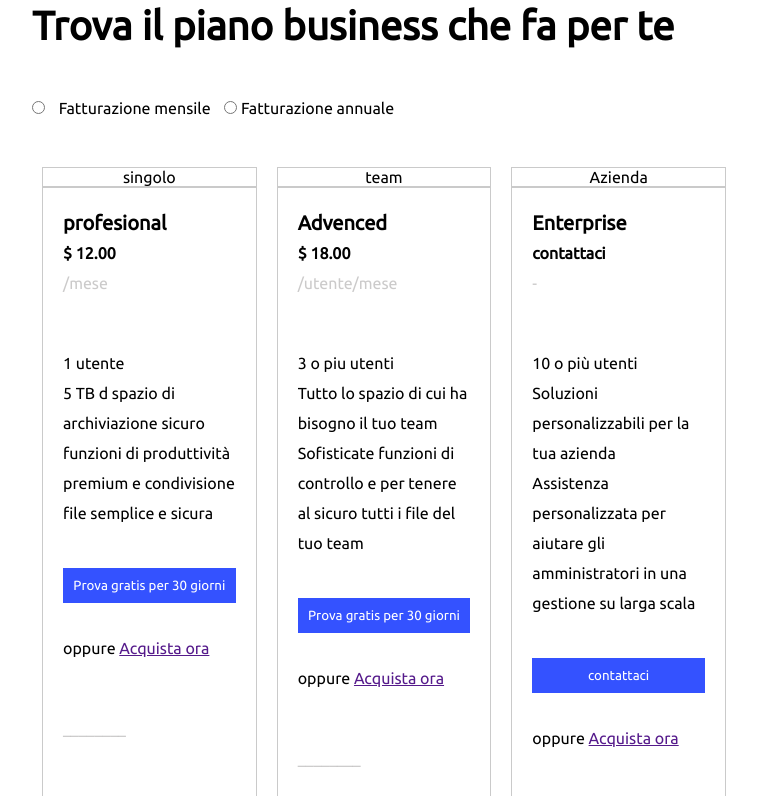
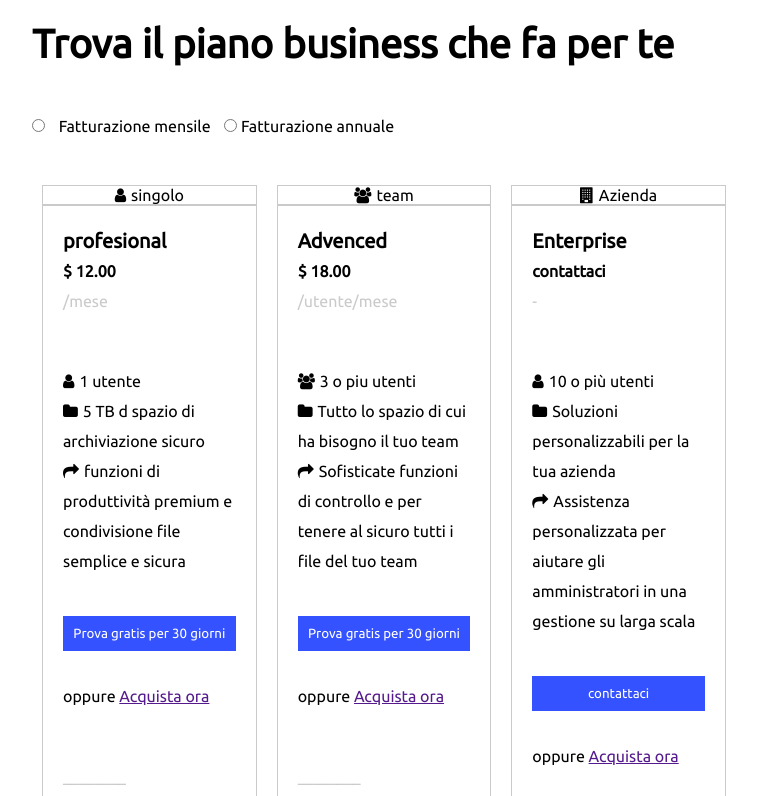
Before and after one commit to tomasdarienko/htmlcss-dropbox, a plain HTML site: page index.html in a window 1280 px wide. Shown: the part 900-1696 px from the top of the page, without its empty margins (256-1013 px from the left). Drawn offline with Linux system fonts and the light colour scheme.

Commit message:
esercizio finito

```diff
--- a/css/style.css
+++ b/css/style.css
@@ -7,7 +7,7 @@
 }
 
 
-header{
+header {
      position: fixed;
      z-index: 1;
      width: 100%;
@@ -15,9 +15,12 @@ header{
      border-bottom: 1px solid black;
 
 }
+
+/* tutti i container */
+
+
 .container-100 {
      width: 100%;
-
 }
 
 .container-80 {
@@ -43,7 +46,7 @@ header{
 
 
 
-
+/* tutte le colonne */
 
 .col-20 {
      width: 20%;
@@ -90,7 +93,7 @@ header{
 
 
 
-
+/* posizionamento(flex e position) */
 
 .d-flex {
      display: flex;
@@ -120,11 +123,13 @@ header{
 .wrap {
      flex-wrap: wrap;
 }
-.realtive{
+
+.realtive {
      position: relative;
 }
-.col-70 > .jumbo {
-     position:absolute;
+
+.col-70>.jumbo {
+     position: absolute;
 
 
 }
@@ -132,6 +137,7 @@ header{
 
 
 
+/* bordi margini e padding */
 
 .border {
      border: 1px solid rgba(153, 152, 152, 0.512);
@@ -149,67 +155,89 @@ header{
 .pdng-30 {
      padding: 30px;
 }
+
 .pdng-20 {
      padding: 20px;
 }
+
 .pdng-100 {
      padding: 100px;
 }
-.margin-lfrt-20{
-     margin-left:  10px;
+
+.margin-lfrt-20 {
+     margin-left: 10px;
      margin-right: 10px;
 }
-.margin-top-20{
-margin-top: 20px;
+
+.margin-top-20 {
+     margin-top: 20px;
 }
-.margin-bt-100{
+
+.margin-bt-100 {
      margin-bottom: 100px;
 }
-.margin-bt-10{
+
+.margin-bt-10 {
      margin-bottom: 10px;
 }
-.margin-bt-50{
+
+.margin-bt-50 {
      margin-bottom: 50px;
 }
-.margin-bt-30{
+
+.margin-bt-30 {
      margin-bottom: 30px;
 }
-.margin-top-100{
+
+.margin-top-100 {
      margin-top: 100px;
 }
-.margin-tpbt-50{
+
+.margin-tpbt-50 {
      margin-top: 50px;
      margin-bottom: 50px;
 }
-.margin-10{
+
+.margin-10 {
      margin: 10px;
 }
-.line-h-30{
+
+.line-h-30 {
      line-height: 30px;
 }
 
-#callto-a{
+#callto-a {
      padding: 100px;
 }
 
+.d-flex>li {
+     padding: 20px;
+}
+
+i {
+     margin-right: 5px;
+}
+
+
+
+/* selettori extra */
 
 
 h1 {
      font-size: 80px;
      padding: 40px;
 }
-h2{
+
+h2 {
      font-size: 40px;
 }
-h3{
-font-size: 20px;
-}
-h4{
-     font-weight: 900;
+
+h3 {
+     font-size: 20px;
 }
 
-.d-flex>li {
-     padding: 20px;
+h4 {
+     font-weight: 900;
 }
 
 ul {
@@ -220,22 +248,30 @@ img {
      max-width: 100%;
 
 }
-button{
+
+
+/* bottoni */
+
+
+button {
      padding: 10px;
      background-color: rgb(52, 82, 255);
      color: white;
      border: none;
 }
-#button-jumbo{
+
+#button-jumbo {
      margin-top: 20px;
      margin-bottom: 20px;
 }
-.buttons-piani{
+
+.buttons-piani {
      min-width: 100%;
      margin: 40px 0px 30px 0px;
 
 }
-#button-wt-blackbord{
+
+#button-wt-blackbord {
      background-color: white;
      color: black;
      border: 1px solid black;
@@ -245,35 +281,40 @@ button{
 
 
 
-
-.square > .brand-img{
+/* blocchi colorati */
+.square>.brand-img {
      width: 50%;
      filter: invert(100%);
 }
 
-.col40 > .pdng-30{
+.col40>.pdng-30 {
      width: 50%;
 }
-#width-50{
-          width: 50%;
+
+#width-50 {
+     width: 50%;
+}
+
+.square {
+     width: 50%;
+     height: 15vw;
 }
 
 
 
-.square {
-     width: 50%;
-     height: 15vw;
 
-}
-
+/* color&bg-color */
 .white {
      color: white;
 }
-.black{
+
+.black {
      color: black;
 }
-.grey{
-     color: rgba(153, 152, 152, 0.512);;
+
+.grey {
+     color: rgba(153, 152, 152, 0.512);
+     ;
 }
 
 .bg-verde-acqua {
@@ -283,9 +324,11 @@ button{
 .bg-bordo {
      background-color: rgb(136, 0, 0);
 }
+
 .bg-white {
      background-color: rgb(255, 255, 255);
 }
+
 .bg-azzurro {
      background-color: rgb(0, 157, 255);
 }
--- a/index.html
+++ b/index.html
@@ -9,6 +9,7 @@
      <link rel="preconnect" href="https://fonts.googleapis.com">
      <link rel="preconnect" href="https://fonts.gstatic.com" crossorigin>
      <link href="https://fonts.googleapis.com/css2?family=Open+Sans&family=Ubuntu&display=swap" rel="stylesheet">
+     <link rel="stylesheet" href="https://cdnjs.cloudflare.com/ajax/libs/font-awesome/4.7.0/css/font-awesome.min.css">
 </head>
 
 <body>
@@ -35,6 +36,8 @@
           </div>
 
      </header>
+
+     <jumbotroon>
           <div class="bg-celeste margin-bt-100 ">
                <div class="container-60 min-h">
                     <div class="row d-flex ">
@@ -44,7 +47,8 @@
                          <div class="col-30">
                               <p>Finalmente tutti i tuoi strumenti,contenuti e collaboratori sono accesibili allo stesso
                                    posto.
-                              DROPBOX BUSINESS e uno spazio di archiviazioe sicuro: e un modo intelligente e integratoer
+                                   DROPBOX BUSINESS e uno spazio di archiviazioe sicuro: e un modo intelligente e
+                                   integratoer
                                    ottimizzare il flusso di lavoro esistente</p>
                               <button id="button-jumbo">inizia la tua prova gratuita</button>
                               <p>annulla i qualsiasi momento</p>
@@ -56,9 +60,13 @@
                     </div>
                </div>
           </div>
+     </jumbotroon>
+     <main>Ï
+          <!--************************* i 3piani di dropbox************* -->
           <div class="container-55">
                <div class="row d-flex margin-bt-100">
                     <div class="col-100 margin-bt-50">
+
 
 
                          <h2 class="margin-bt-50">Trova il piano business che fa per te</h2>
@@ -74,13 +82,13 @@
 
 
                     <div class="col-33 margin-lfrt-20 d-flex js-center border ">
-                    <div>singolo</div>
+                         <div><i class="fa fa-user"></i>singolo</div>
                     </div>
                     <div class="col-33 margin-lfrt-20 d-flex js-center border">
-                    <div>team</div>
+                         <div><i class="fa fa-users"></i>team</div>
                     </div>
                     <div class="col-33 margin-lfrt-20 d-flex js-center border">
-                    <div>Azienda</div>
+                         <div><i class="fa fa-building"></i>Azienda</div>
                     </div>
 
 
@@ -92,9 +100,10 @@
                               <div><strong>$ 12.00</strong></div>
                               <div class="margin-bt-50 grey">/mese</div>
 
-                         <div>1 utente</div>
-                         <div>5 TB d spazio di archiviazione sicuro</div>
-                         <div>funzioni di produttività premium e condivisione file semplice e
+                              <div><i class="fa fa-user"></i>1 utente</div>
+                              <div><i class="fa fa-folder"></i>5 TB d spazio di archiviazione sicuro</div>
+                              <div><i class="fa fa-share"></i>funzioni di produttività premium e condivisione file
+                                   semplice e
                                    sicura</div>
                               <button class="buttons-piani">Prova gratis per 30 giorni</button>
                               <div class="margin-bt-50">oppure <a href="">Acquista ora</a></div>
@@ -112,9 +121,11 @@
                               <div><strong>$ 18.00</strong></div>
                               <div class="margin-bt-50 grey">/utente/mese</div>
 
-                         <div>3 o piu utenti</div>
-                         <div>Tutto lo spazio di cui ha bisogno il tuo team</div>
-                         <div>Sofisticate funzioni di controllo e per tenere al sicuro tutti i file del
+                              <div><i class="fa fa-users"></i>3 o piu utenti</div>
+                              <div><i class="fa fa-folder"></i>Tutto lo spazio di cui ha bisogno il tuo team</div>
+                              <div><i class="fa fa-share"></i>Sofisticate funzioni di controllo e per tenere al sicuro
+                                   tutti
+                                   i file del
                                    tuo team</div>
                               <button class="buttons-piani">Prova gratis per 30 giorni</button>
                               <div class="margin-bt-50">oppure <a href="">Acquista ora</a></div>
@@ -136,9 +147,11 @@
                               <div><strong>contattaci</strong></div>
                               <div class="margin-bt-50 grey">-</div>
 
-                         <div>10 o più utenti</div>
-                         <div>Soluzioni personalizzabili per la tua azienda</div>
-                         <div>Assistenza personalizzata per aiutare gli amministratori in una gestione su larga scala
+                              <div><i class="fa fa-user"></i>10 o più utenti</div>
+                              <div><i class="fa fa-folder"></i>Soluzioni personalizzabili per la tua azienda</div>
+                              <div><i class="fa fa-share"></i>Assistenza personalizzata per aiutare gli amministratori
+                                   in una
+                                   gestione su larga scala
                               </div>
                               <button class="buttons-piani">contattaci</button>
                               <div class="margin-bt-50">oppure <a href="">Acquista ora</a></div>
@@ -156,7 +169,7 @@
 
 
                     <div class="col-100  d-flex js-center border margin-top-20  margin-lfrt-20 line-h-30">
-                    <div>team</div>
+                         <div> <i class="fa fa-building"></i>team</div>
                     </div>
                     <div class="col-100 d-flex sp-between border margin-bt-100  margin-lfrt-20 line-h-30">
                          <div class="pdng-20">
@@ -169,14 +182,15 @@
                          <div class="pdng-20"><button>contatta l'ufficio vendite</button></div>
                     </div>
 
-
+                    <!-- *******immagine partner e testo ********-->
 
                     <div class="col-60 margin-bt-100">
                          <img src="./img/partner.png" alt="">
                     </div>
                     <div class="col-40 pdng-30 ">
                          <h3 class="line-h-30 ">Entra in contatto con parter dropbox</h3>
-                    <p class="margin-bt-30">Trova un partner Dropbox e HelloSign di fiducia. Ottieni le soluzioni e i
+                         <p class="margin-bt-30">Trova un partner Dropbox e HelloSign di fiducia. Ottieni le soluzioni e
+                              i
                               servizi necessari per
                               raggiungere i tuoi obiettivi aziendali, tra cui implementazione, integrazione, gestione e
                               supporto continui.</p>
@@ -247,7 +261,7 @@
                               Paper direttamente da Dropbox.</p>
                     </div>
 
-               <!-- un h2 -->
+                    <!--*************** titolo e blocchi colorati************** -->
 
                     <div class="col-100 margin-top-100">
                          <h2>Piu di 500 clienti utilizazno Dropbox Business</h2>
@@ -280,9 +294,11 @@
                               <img id="width-50" src="./img/designit.svg" alt="">
                               <div class="margin-bt-50">________</div>
                               <p class="margin-bt-50">
-                              "I membri del nostro team lavorano costantemente in Paesi, fusi orari e uffici diversi.
+                                   "I membri del nostro team lavorano costantemente in Paesi, fusi orari e uffici
+                                   diversi.
                                    Ora
-                              molte soluzioni sono compatibili con queste esigenze, ma nessuna è facile quanto Dropbox e
+                                   molte soluzioni sono compatibili con queste esigenze, ma nessuna è facile quanto
+                                   Dropbox e
                                    Dropbox Paper. Ora molte soluzioni sono compatibili con queste esigenze, ma nessuna è
                                    facile
                                    quanto Dropbox Paper".
@@ -319,6 +335,9 @@
                     </div>
                </div>
           </div>
+
+
+          <!-- **********domande frequenti************ -->
           <div class="container-60">
                <div class="row">
                     <div class="col-100">
@@ -338,7 +357,10 @@
                     </div>
                </div>
           </div>
-     </div>
+     </main>
+     <footer>
+
+          <!-- ******** 5 ul del footer *********** -->
           <div class="bg-black">
                <div class="container-80 white">
                     <div class="row d-flex center line-h-30">
@@ -396,7 +418,7 @@
                     </div>
                </div>
           </div>
-
+     </footer>
 
 </body>
 
```
Lines whose indentation alone changed are shown as unchanged.
